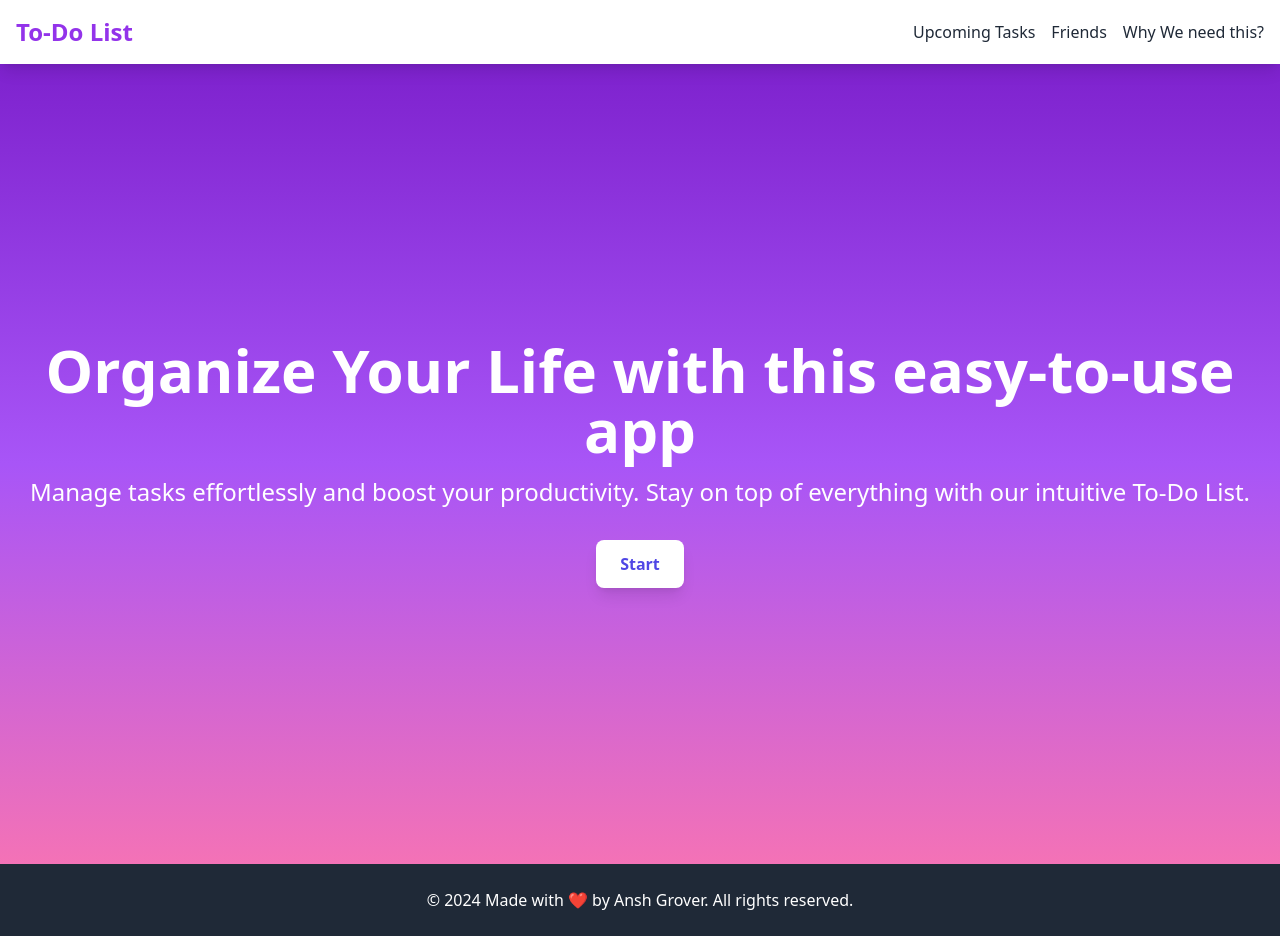
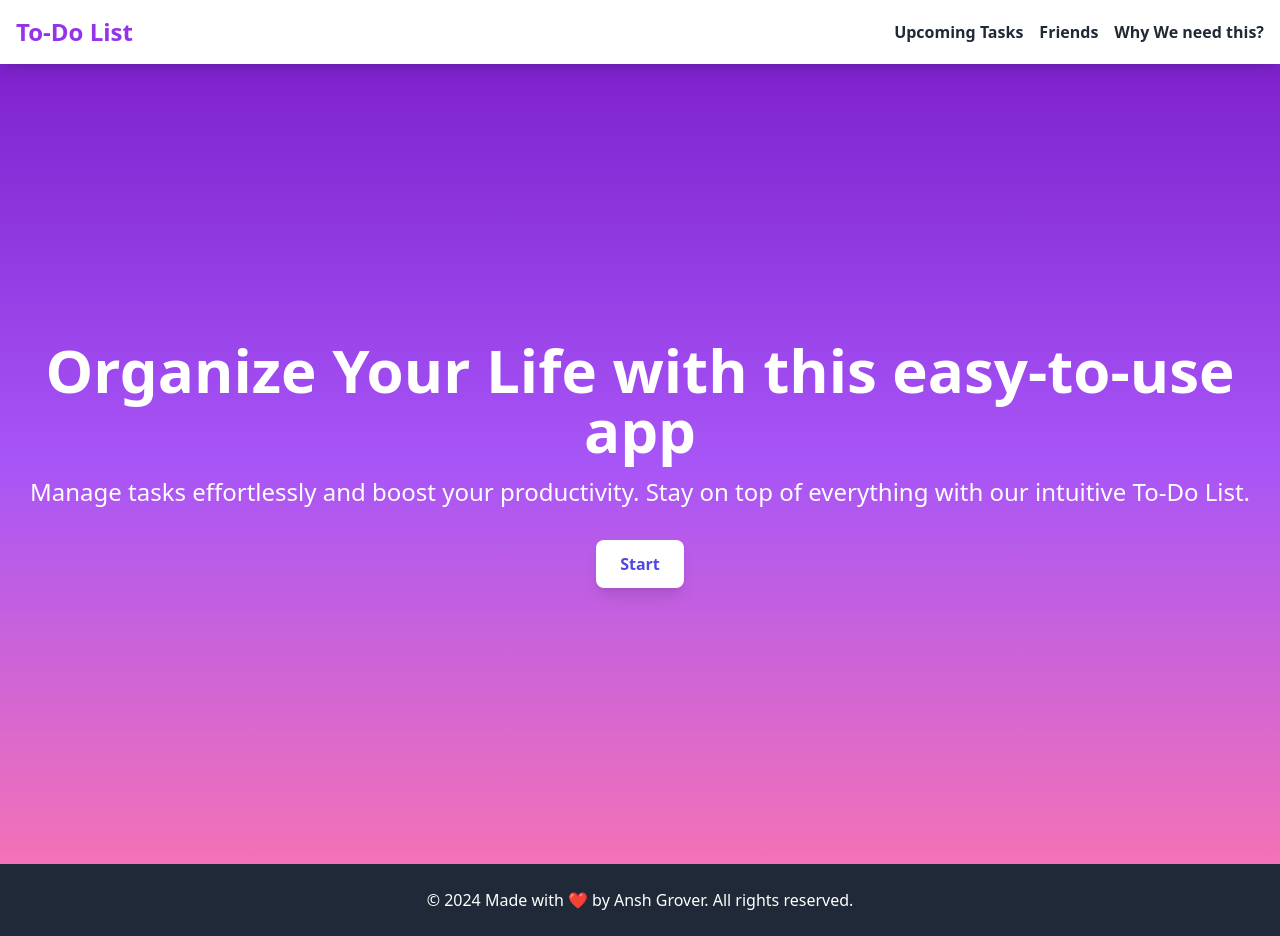
Before and after one commit to ryliam/gitCc, a website: page index.html in a window 1280 px wide. Drawn offline with nearby package versions, Linux system fonts and the light colour scheme.

Commit message:
modification font

```diff
--- a/index.html
+++ b/index.html
@@ -18,11 +18,11 @@
           <!-- All of these buttons currently lead to error pages as their functionality will be added in the future
           after login and authentication has been implemented.-->
           <li>
-            <a href="error.html" class="hover:text-blue-600">Upcoming Tasks</a>
+            <a href="error.html" class="hover:text-blue-600 font-bold">Upcoming Tasks</a>
           </li>
-          <li><a href="error.html" class="hover:text-blue-600">Friends</a></li>
+          <li><a href="error.html" class="hover:text-blue-600 font-bold">Friends</a></li>
           <li>
-            <a href="imp.html" class="hover:text-blue-600">Why We need this?</a>
+            <a href="imp.html" class="hover:text-blue-600 font-bold">Why We need this?</a>
           </li>
         </ul>
       </div>
```
